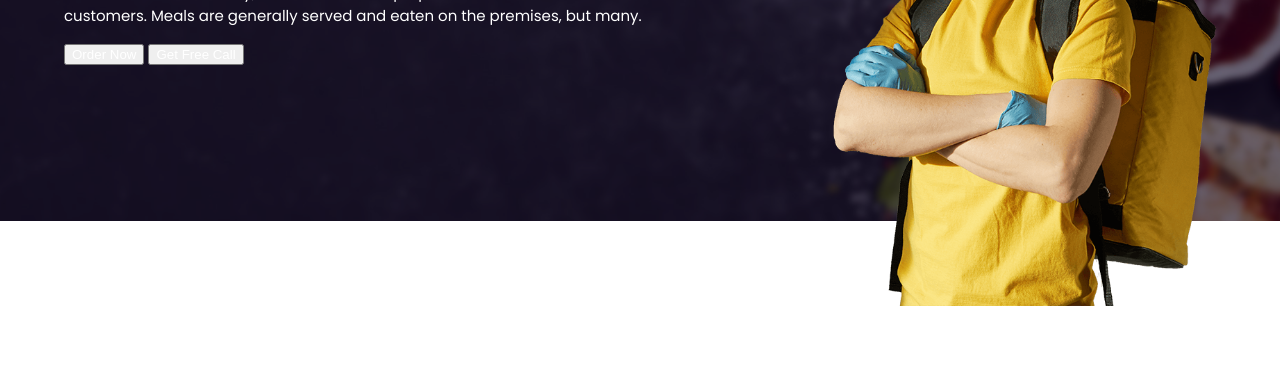
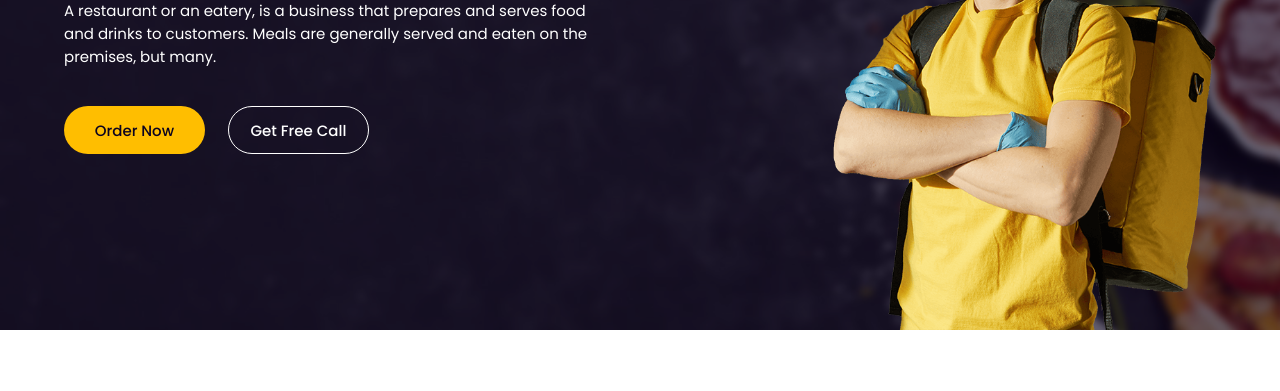
Before and after one commit to atayeva-lamiya/Restant, a plain HTML site: page index.html in a window 1280 px wide. Shown: the part 409-800 px from the top of the page. Drawn offline with nearby package versions, Linux system fonts and the light colour scheme.

Commit message:
menu hissesi

```diff
--- a/index.html
+++ b/index.html
@@ -7,7 +7,7 @@
     <link rel="stylesheet" href="style.css">
     <script src="https://kit.fontawesome.com/9e55989377.js" crossorigin="anonymous"></script>
     <link rel="preconnect" href="https://fonts.gstatic.com">
-    <link href="https://fonts.googleapis.com/css2?family=Poppins&display=swap" rel="stylesheet">
+    <link href="https://fonts.googleapis.com/css2?family=Poppins:wght@100;200;300;400;500;600;700;800;900&display=swap" rel="stylesheet">
     <link rel="preconnect" href="https://fonts.gstatic.com">
     <link href="https://fonts.googleapis.com/css2?family=Playfair+Display:wght@700&display=swap" rel="stylesheet">
 </head>
@@ -96,11 +96,11 @@
                         <p class="free-home-p">A restaurant or an eatery, is a business that prepares and serves food and drinks to customers. Meals are generally served and eaten on the premises, but many.</p>
                     </div>
                     <div class="free-home-button">
-                        <button>
-                            <a href="">Order Now</a>
+                        <button class="home-but home-but-order-now cursor">
+                            <a href="" class="home-but-a home-but-a-order-now">Order Now</a>
                         </button>
-                        <button>
-                            <a href="">Get Free Call</a>
+                        <button class="home-but home-but-free-call cursor">
+                            <a href="" class="home-but-a home-but-a-free-call">Get Free Call</a>
                         </button>
                     </div>
                 </div>
--- a/style.css
+++ b/style.css
@@ -27,13 +27,14 @@ ul li {
 }
 a {
     text-decoration: none;
+    font-family: 'Poppins', sans-serif;
 }
 /* ----- Home ----- */
 .background-img {
     background-image: url("image/1.jpg");
     background-size: cover;
     width: 100%;
-    height: 630px;
+    height: 100%;
     background-repeat: no-repeat;
     background-position: center center;
     position: relative;
@@ -71,6 +72,7 @@ header .header .menu .menu-ul {
 header .header .menu .menu-ul .menu-li {
     margin-right: 5%;
     position: relative;
+    height: 40px;
 }
 header .header .icon-menu {
     width: 20%;
@@ -108,14 +110,25 @@ header .icon-menu .menu-button-m {
     transition: ease-in .3s;
 }
 .menu .menu-ul .menu-li .open-menu {
-    display: none;
+    opacity: 0;
     width: 250px;
     position:absolute;
     background-color: white;
     border-radius: 5px;
+    transition: .3s ease-in-out;
+    top: 70px;
+    z-index: 5;
 }
 .menu .menu-ul .menu-li:hover .open-menu {
-    display: block;
+    opacity: 1;
+    top: 40px;
+}
+.menu-a i {
+    transition: ease-in-out .3s;
+}
+.menu .menu-ul .menu-li:hover .menu-a i {
+    transform: rotate(90deg);
+    color: #ffbe00;
 }
 .menu-a {
     transition: ease-in .3s;
@@ -136,8 +149,9 @@ a { color: white;}
 .free-home {
     display: flex;
     justify-content: space-around;
-    margin-top: 10%;
+    padding-top: 11%;
     width: 100%;
+    z-index: 0;
 }
 .free-home .free-home-text-button {
     width:  50%;
@@ -147,6 +161,7 @@ a { color: white;}
 }
 .free-home .free-home-img img {
     width: 100%;
+    height: 100%;
 }
 .free-home-text .free-home-h1 {
     font-weight: 700;
@@ -155,4 +170,32 @@ a { color: white;}
 }
 .free-home-text .free-home-p {
     color: white;
+    width: 84%;
 }
+.free-home-button .home-but {
+    width: 22%;
+    height: 48px;
+    border-radius: 50px;
+}
+.free-home-button .home-but .home-but-a {
+    font-size: 15px;
+    font-weight: 500;
+}
+.free-home-button {
+    margin-top: 6%;
+}
+.home-but-order-now {
+    background-color: #ffbe00;
+    border: 0px solid transparent;
+    margin-right: 3%;
+}
+.home-but-free-call {
+    background-color: transparent;
+    border: 1.5px solid white;
+}
+.home-but-a-order-now {
+    color: #0b0320;
+}
+.home-but-a-free-call {
+    color: white;
+}
```
Also changed, not shown: 1 other file.
